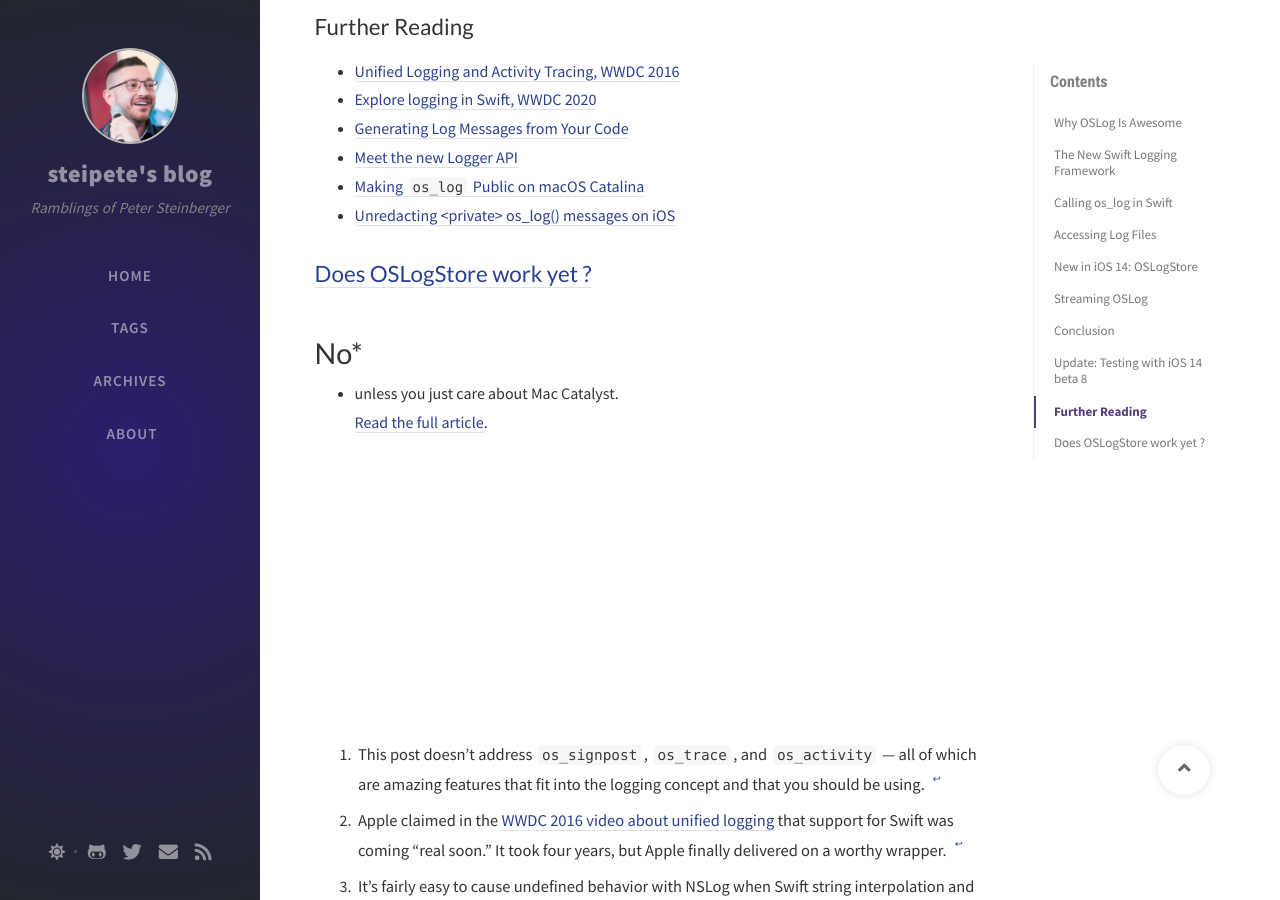
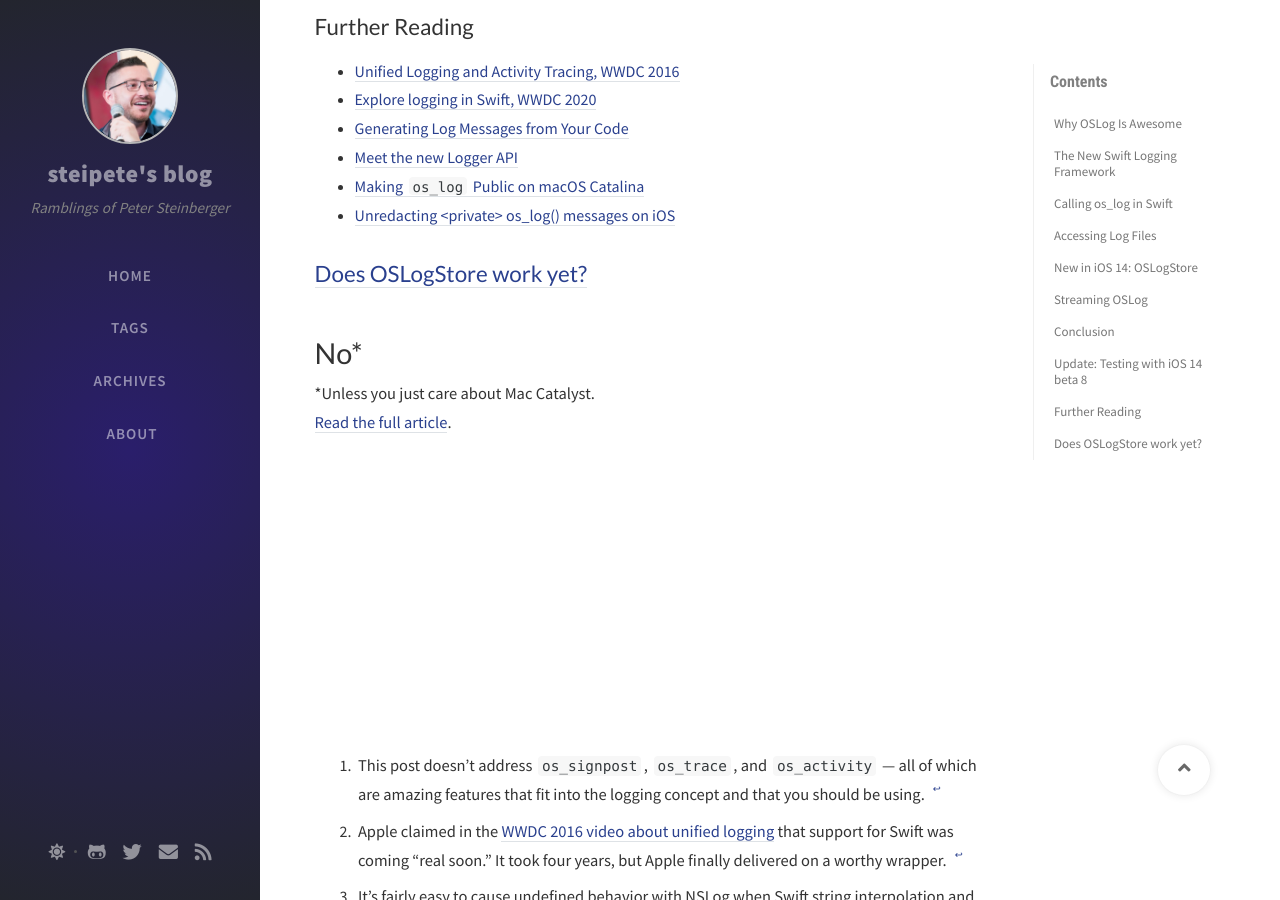
Before and after one commit to steipete/steipete.com, a Jekyll site: the page built from _posts/2020-08-22-logging-in-swift.md, in a window 1280 px wide and 900 px high, scrolled down 8464 px. Built offline with Jekyll 4.4.1, drawn with Linux system fonts in a browser that asks for light colours; nearby versions of some CDN libraries; comment, search, counter and statistics services are not loaded.

```diff
--- a/_posts/2020-08-22-logging-in-swift.md
+++ b/_posts/2020-08-22-logging-in-swift.md
@@ -284,10 +284,10 @@
 - [Making `os_log` Public on macOS Catalina](https://saagarjha.com/blog/2019/09/29/making-os-log-public-on-macos-catalina/)
 - [Unredacting \<private> os_log() messages on iOS](https://github.com/EthanArbuckle/unredact-private-os_logs)
 
-## [Does OSLogStore work yet ?](http://doesoslogstoreworkyet.com)
+## [Does OSLogStore work yet?](http://doesoslogstoreworkyet.com)
 
 <h1>No*</h1>
-* unless you just care about Mac Catalyst.
+*Unless you just care about Mac Catalyst.
 <br>
 [Read the full article](/posts/logging-in-swift).<br><br><br>
 <br><br><br><br>
```
